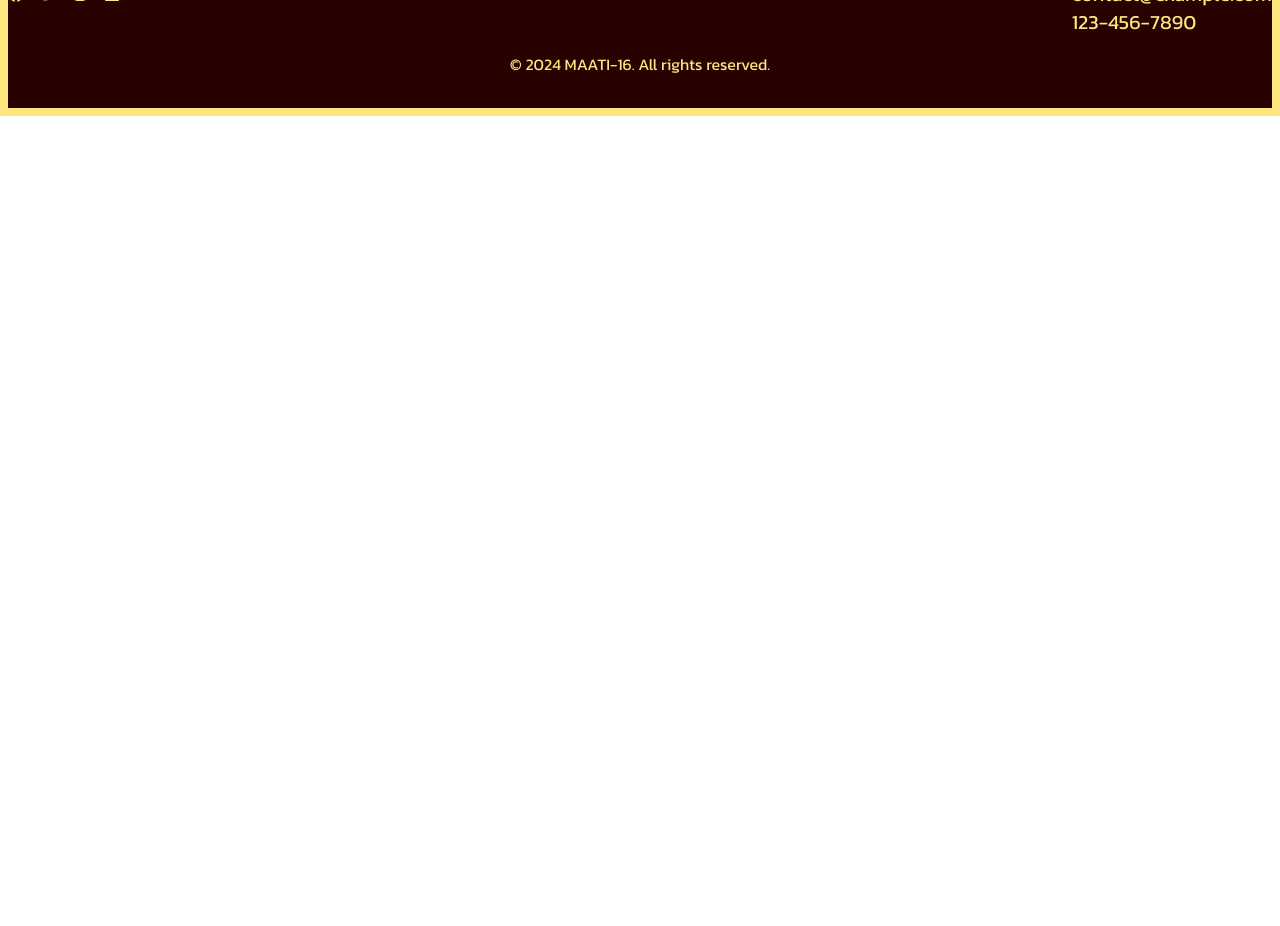
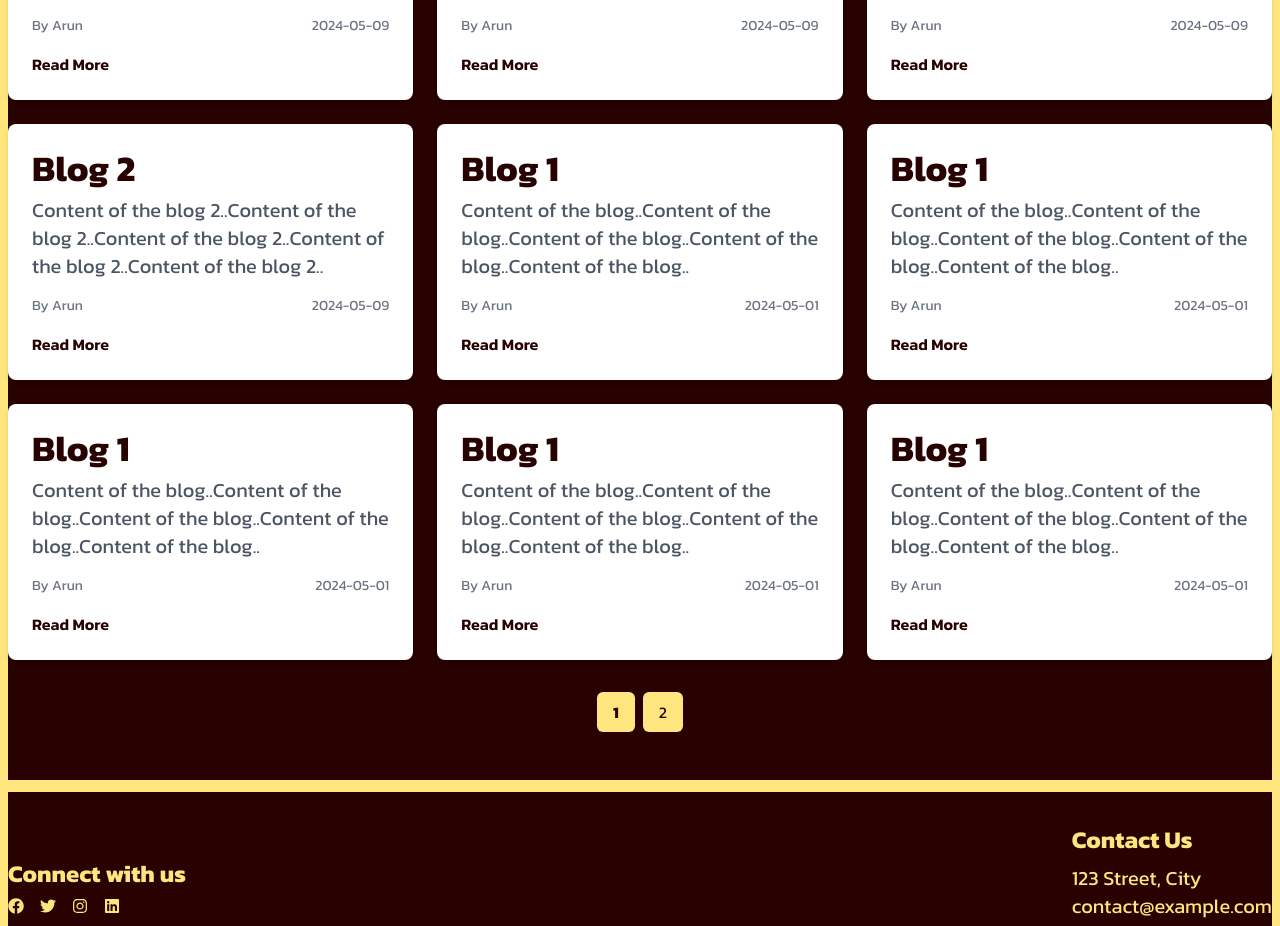
Before and after one commit to arun-j0/Maati-16, a React (Vite) app: page /blogs in a window 1280 px wide. Shown: the part 840-1766 px from the top of the page. Before the commit the page ends 956 px from the top, so only its background shows below. Built offline with nearby package versions, Linux system fonts and the light colour scheme.

Commit message:
worked on work page and blog page

```diff
--- a/src/components/ContactUs.jsx
+++ b/src/components/ContactUs.jsx
@@ -5,20 +5,24 @@ const ContactUsForm = () => {
     <section className="py-12 bg-[#280101] border-b-4 border-[#fee57e] border-8">
       <div className="container mx-auto">
         <h2 className="text-4xl md:text-6xl font-bold text-center text-[#fee57e] mb-8">Contact Us</h2>
-        <form className="flex flex-col max-w-sm mx-auto md:max-w-lg">
-          <div className="flex flex-col mb-6">
-            <label htmlFor="name" className="mb-2 text-[#fee57e] text-2xl md:text-3xl">Name</label>
-            <input type="text" id="name" name="name" placeholder="Your name" className="px-4 py-2 text-[#280101] border-2 border-[#fee57e] rounded-md focus:outline-none focus:border-yellow-600" />
+        <form className="max-w-5xl mx-10 md:mx-auto">
+          <div className="grid grid-cols-1 md:grid-cols-2 gap-x-6 gap-y-8">
+            <div className="flex flex-col">
+              <label htmlFor="name" className="mb-2 text-[#fee57e] text-2xl md:text-3xl">Name</label>
+              <input type="text" id="name" name="name" placeholder="Your name" className="px-4 py-2 text-[#280101] border-2 border-[#fee57e] rounded-md focus:outline-none focus:border-yellow-600" />
+            </div>
+            <div className="flex flex-col">
+              <label htmlFor="email" className="mb-2 text-[#fee57e] text-2xl md:text-3xl">Email</label>
+              <input type="email" id="email" name="email" placeholder="Your email" className="px-4 py-2 text-[#280101] border-2 border-[#fee57e] rounded-md focus:outline-none focus:border-yellow-600" />
+            </div>
           </div>
-          <div className="flex flex-col mb-6">
-            <label htmlFor="email" className="mb-2 text-[#fee57e]  text-2xl md:text-3xl">Email</label>
-            <input type="email" id="email" name="email" placeholder="Your email" className="px-4 py-2 text-[#280101] border-2 border-[#fee57e] rounded-md focus:outline-none focus:border-yellow-600" />
+          <div className="flex flex-col mt-8">
+            <label htmlFor="message" className="mb-2 text-[#fee57e] text-2xl md:text-3xl">Message</label>
+            <textarea id="message" name="message" rows="6" placeholder="Your message" className="px-4 py-2 text-[#280101] border-2 border-[#fee57e] rounded-md focus:outline-none focus:border-yellow-600"></textarea>
           </div>
-          <div className="flex flex-col mb-6">
-            <label htmlFor="message" className="mb-2 text-[#fee57e]  text-2xl md:text-3xl">Message</label>
-            <textarea id="message" name="message" rows="4" placeholder="Your message" className="px-4 py-2 text-[#280101] border-2 border-[#fee57e] rounded-md focus:outline-none focus:border-yellow-600"></textarea>
+          <div className="flex justify-center mt-8">
+            <button type="submit" className="w-full py-3 text-[#280101] transition duration-300 bg-[#fee57e] rounded-md hover:bg-yellow-600 md:w-auto md:py-2 md:px-8">Send Message</button>
           </div>
-          <button type="submit" className="w-full py-3 text-[#280101] transition duration-300 bg-[#fee57e] rounded-md hover:bg-yellow-600">Send Message</button>
         </form>
       </div>
     </section>
--- a/src/components/RecentWorks.jsx
+++ b/src/components/RecentWorks.jsx
@@ -1,4 +1,4 @@
-import React from 'react';
+import React, {useEffect} from 'react';
 import { motion } from 'framer-motion';
 import { Link } from 'react-router-dom';
 
@@ -82,6 +82,10 @@ const projects = [
 const RecentWorks = () => {
   const latestProjects = projects.slice(0, 6); // Get the latest 6 projects
 
+  useEffect(() => {
+    window.scrollTo(0, 0);
+  }, []);
+
   return (
     <section className="py-12 bg-[#280101] border-b-4 border-[#fee57e] border-8">
       <div className="container mx-auto">
--- a/src/pages/BlogDetailPage.jsx
+++ b/src/pages/BlogDetailPage.jsx
@@ -1,8 +1,13 @@
-import React from 'react';
+import React, { useEffect } from 'react';
 import { useParams, Link } from 'react-router-dom';
 import Topbar from '../components/TopBar';
 import Navbar from '../components/NavBar';
 import Footer from '../components/Footer';
+import Slider from 'react-slick';
+import 'slick-carousel/slick/slick.css';
+import 'slick-carousel/slick/slick-theme.css';
+
+const placeholderImage = "https://designshack.net/wp-content/uploads/placeholder-image.png";
 
 const blogs = [
   {
@@ -12,7 +17,7 @@ const blogs = [
     author: "Arun",
     date: "2024-05-01",
     id: 1,
-    image: "blog1.jpg"
+    images: [placeholderImage, placeholderImage, placeholderImage]
   },
   {
     title: "Blog 2",
@@ -21,7 +26,7 @@ const blogs = [
     author: "Arun",
     date: "2024-04-28",
     id: 2,
-    image: "blog2.jpg"
+    images: [placeholderImage]
   },
   // Other blogs
 ];
@@ -34,24 +39,57 @@ const BlogDetailPage = () => {
     return <div>Blog not found</div>;
   }
 
+  const settings = {
+    dots: true,
+    infinite: true,
+    speed: 500,
+    slidesToShow: 1,
+    slidesToScroll: 1,
+    autoplay: true,
+    autoplaySpeed: 2000
+  };
+
+  useEffect(() => {
+    window.scrollTo(0, 0);
+  }, []);
+
   return (
     <>
       <Topbar />
       <Navbar />
       <section className="py-12 bg-[#280101] border-b-4 border-[#fee57e] border-8">
         <div className="container mx-auto">
-          <div className="p-6 mx-auto bg-white rounded-lg shadow-md md:w-2/3 lg:w-1/2">
-            <h1 className="text-3xl md:text-6xl font-bold text-[#280101] mb-4">{blog.title}</h1>
-            {blog.image && (
-              <img src={blog.image} alt={blog.title} className="mb-4 rounded-lg" />
+          <div className="p-6 mx-auto bg-white rounded-lg shadow-md md:w-2/3 lg:w-[80%]">
+            <h1 className="text-3xl md:text-5xl font-bold text-[#280101] mb-8">{blog.title}</h1>
+            {blog.images.length === 1 ? (
+              <div className="flex justify-center mb-8">
+                <img
+                  src={blog.images[0]}
+                  alt={blog.title}
+                  className="object-cover w-[60%] h-auto rounded-lg"
+                />
+              </div>
+            ) : (
+              <div className="flex justify-center mb-4">
+                <Slider {...settings} className='max-w-3xl'>
+                  {blog.images.map((image, index) => (
+                    <div key={index} className="flex justify-center">
+                      <img
+                        src={image}
+                        alt={`Image ${index + 1}`}
+                        className="object-cover w-full h-auto rounded-lg"
+                      />
+                    </div>
+                  ))}
+                </Slider>
+              </div>
             )}
-            <p className="mb-4 text-lg text-gray-600">{blog.content}</p>
+            <p className="mb-4 text-xl font-bold text-gray-600">{blog.content}</p>
             <p className="mb-4 text-lg text-gray-600">{blog.detailedDescription}</p>
             <div className="flex flex-col items-center justify-between text-sm text-gray-500 md:flex-row">
               <span>By {blog.author}</span>
               <span>{blog.date}</span>
             </div>
-            {/* Button to go back to BlogPage */}
             <div className="flex justify-center mt-8">
               <Link to="/blogs" className="bg-[#fee57e] text-[#280101] py-2 px-4 rounded-md font-semibold hover:bg-yellow-600 transition duration-300">
                 Go Back
--- a/src/pages/BlogPage.jsx
+++ b/src/pages/BlogPage.jsx
@@ -1,4 +1,4 @@
-import React, { useState } from 'react';
+import React, { useState,useEffect } from 'react';
 import { motion } from 'framer-motion';
 import { FiSearch } from 'react-icons/fi';
 import { IoMdClose } from 'react-icons/io';
@@ -22,14 +22,101 @@ const blogs = [
     date: "2024-05-09",
     id: 2,
   },
+  {
+    title: "Blog 1",
+    content: "Content of the blog..Content of the blog..Content of the blog..Content of the blog..Content of the blog..",
+    author: "Arun",
+    date: "2024-05-01",
+    id: 1,
+  },
+  {
+    title: "Blog 2",
+    content: "Content of the blog 2..Content of the blog 2..Content of the blog 2..Content of the blog 2..Content of the blog 2..",
+    author: "Arun",
+    date: "2024-05-09",
+    id: 2,
+  },
+  {
+    title: "Blog 1",
+    content: "Content of the blog..Content of the blog..Content of the blog..Content of the blog..Content of the blog..",
+    author: "Arun",
+    date: "2024-05-01",
+    id: 1,
+  },
+  {
+    title: "Blog 2",
+    content: "Content of the blog 2..Content of the blog 2..Content of the blog 2..Content of the blog 2..Content of the blog 2..",
+    author: "Arun",
+    date: "2024-05-09",
+    id: 2,
+  },
+  {
+    title: "Blog 1",
+    content: "Content of the blog..Content of the blog..Content of the blog..Content of the blog..Content of the blog..",
+    author: "Arun",
+    date: "2024-05-01",
+    id: 1,
+  },
+  {
+    title: "Blog 2",
+    content: "Content of the blog 2..Content of the blog 2..Content of the blog 2..Content of the blog 2..Content of the blog 2..",
+    author: "Arun",
+    date: "2024-05-09",
+    id: 2,
+  },
+  {
+    title: "Blog 1",
+    content: "Content of the blog..Content of the blog..Content of the blog..Content of the blog..Content of the blog..",
+    author: "Arun",
+    date: "2024-05-01",
+    id: 1,
+  },
+  {
+    title: "Blog 2",
+    content: "Content of the blog 2..Content of the blog 2..Content of the blog 2..Content of the blog 2..Content of the blog 2..",
+    author: "Arun",
+    date: "2024-05-09",
+    id: 2,
+  },
+  {
+    title: "Blog 1",
+    content: "Content of the blog..Content of the blog..Content of the blog..Content of the blog..Content of the blog..",
+    author: "Arun",
+    date: "2024-05-01",
+    id: 1,
+  },
+  {
+    title: "Blog 2",
+    content: "Content of the blog 2..Content of the blog 2..Content of the blog 2..Content of the blog 2..Content of the blog 2..",
+    author: "Arun",
+    date: "2024-05-09",
+    id: 2,
+  },
+  {
+    title: "Blog 1",
+    content: "Content of the blog..Content of the blog..Content of the blog..Content of the blog..Content of the blog..",
+    author: "Arun",
+    date: "2024-05-01",
+    id: 1,
+  },
+  {
+    title: "Blog 2",
+    content: "Content of the blog 2..Content of the blog 2..Content of the blog 2..Content of the blog 2..Content of the blog 2..",
+    author: "Arun",
+    date: "2024-05-09",
+    id: 2,
+  },
   // Add other blogs
 ];
+
 
 const BlogPage = () => {
   const [searchQuery, setSearchQuery] = useState('');
   const [currentPage, setCurrentPage] = useState(1);
   const blogsPerPage = 12;
-
+  useEffect(() => {
+    window.scrollTo(0, 0);
+  }, []);
   const filteredBlogs = blogs.filter(blog => {
     return (
       blog.title.toLowerCase().includes(searchQuery.toLowerCase()) ||
@@ -98,7 +185,9 @@ const BlogPage = () => {
           {filteredBlogs.length > blogsPerPage && (
             <div className="flex justify-center mt-8">
               {[...Array(Math.ceil(filteredBlogs.length / blogsPerPage))].map((_, index) => (
-                <button key={index} onClick={() => paginate(index + 1)} className={`mx-1 px-4 py-2 bg-[#fee57e] text-[#280101] rounded-md hover:bg-yellow-600 transition duration-300 ${currentPage === index + 1 ? 'font-bold' : ''}`}>
+                <button key={index}
+                onClick={() => {paginate(index + 1),window.scrollTo({ top: 0, behavior: 'smooth' });}}
+                className={`mx-1 px-4 py-2 bg-[#fee57e] text-[#280101] rounded-md hover:bg-yellow-600 transition duration-300 ${currentPage === index + 1 ? 'font-bold' : ''}`}>
                   {index + 1}
                 </button>
               ))}
--- a/src/pages/DetailedWorkPage.jsx
+++ b/src/pages/DetailedWorkPage.jsx
@@ -1,4 +1,4 @@
-import React from 'react';
+import React,{useEffect} from 'react';
 import { Link, useParams } from 'react-router-dom';
 import Topbar from '../components/TopBar';
 import Navbar from '../components/NavBar';
@@ -46,26 +46,28 @@ const DetailedProjectPage = () => {
     autoplay: true,
     autoplaySpeed: 2000
   };
-
+  useEffect(() => {
+    window.scrollTo(0, 0);
+  }, []);
   return (
     <>
       <Topbar />
       <Navbar />
       <section className="py-12 bg-[#280101] border-b-4 border-[#fee57e] border-8">
         <div className="container mx-auto">
-          <div className="p-6 mx-auto bg-white rounded-lg shadow-md md:w-2/3 lg:w-[80%]">
+          <div className="p-6 mx-auto bg-white rounded-lg shadow-md lg:w-[80%]">
             <h1 className="text-3xl md:text-5xl font-bold text-[#280101] mb-8">{project.title}</h1>
             {project.images.length === 1 ? (
               <div className="flex justify-center mb-8">
                 <img
                   src={project.images[0]}
                   alt={project.title}
-                  className="object-cover w-full h-auto rounded-lg" // Set height to auto to maintain aspect ratio
+                  className="object-cover w-[60%] h-auto rounded-lg" // Set height to auto to maintain aspect ratio
                 />
               </div>
             ) : (
               <div className="flex justify-center mb-4"> {/* Centering slider horizontally */}
-                <Slider {...settings} className='max-w-3xl'> {/* Set maximum width for slider */}
+                <Slider {...settings} className='max-w-sm sm:max-w-md md:max-w-3xl'> {/* Set maximum width for slider */}
                   {project.images.map((image, index) => (
                     <div key={index} className="flex justify-center">
                       <img
--- a/src/pages/HomePage.jsx
+++ b/src/pages/HomePage.jsx
@@ -1,5 +1,4 @@
-import React from 'react'
-
+import React,{useEffect} from 'react'
 import ContactUsForm from "../components/ContactUs";
 import Footer from "../components/Footer";
 import HeroSection from "../components/Hero";
@@ -11,6 +10,9 @@ import RecentWorks from "../components/RecentWorks";
 import TopBar from "../components/TopBar";
 
 function HomePage() {
+  useEffect(() => {
+    window.scrollTo(0, 0);
+  }, []);
   return (
     <>
       <TopBar/>
--- a/src/pages/WorkPage.jsx
+++ b/src/pages/WorkPage.jsx
@@ -1,11 +1,11 @@
-import React, { useState } from 'react';
+import React, { useState, useEffect} from 'react';
 import { motion } from 'framer-motion';
 import { Link } from 'react-router-dom';
 import Topbar from '../components/TopBar';
 import Navbar from '../components/NavBar';
 import Footer from '../components/Footer';
 import { FiSearch } from 'react-icons/fi';
-
+import { IoMdClose } from 'react-icons/io';
 const placeholderImage = "https://designshack.net/wp-content/uploads/placeholder-image.png";
 
 const projects = [
@@ -83,6 +83,7 @@ const projects = [
   },
 ];
 
+
 const WorkPage = () => {
   const [searchQuery, setSearchQuery] = useState('');
   const [currentPage, setCurrentPage] = useState(1);
@@ -106,6 +107,9 @@ const WorkPage = () => {
   );
 
   const paginate = (pageNumber) => setCurrentPage(pageNumber);
+  useEffect(() => {
+    window.scrollTo(0, 0);
+  }, []);
 
   return (
     <>
@@ -121,8 +125,17 @@ const WorkPage = () => {
     value={searchQuery}
     onChange={(e) => setSearchQuery(e.target.value)}
     placeholder="Search by project name or date (YYYY-MM-DD)"
-              className="w-full py-3 pl-4 pr-12 border-2 border-[#fee57e] rounded-full text-gray-900 focus:outline-none focus:border-yellow-600"
+    className="w-full py-3 pl-10 pr-12 border-2 border-[#fee57e] rounded-full text-gray-900 focus:outline-none focus:border-yellow-600"
   />
+  <FiSearch className="absolute text-gray-500 transform -translate-y-1/2 top-1/2 left-4" />
+  {searchQuery && (
+    <button
+      onClick={() => setSearchQuery('')}
+      className="absolute text-gray-500 transform -translate-y-1/2 top-1/2 right-4"
+    >
+      <IoMdClose />
+    </button>
+  )}
 </div>
 
           <div className="grid grid-cols-1 gap-6 md:grid-cols-2 lg:grid-cols-3">
@@ -156,7 +169,14 @@ const WorkPage = () => {
           {sortedProjects.length > projectsPerPage && (
   <div className="flex justify-center mt-8">
     {[...Array(pageCount)].map((_, index) => (
-                <button key={index} onClick={() => paginate(index + 1)} className={`mx-1 px-4 py-2 bg-[#fee57e] text-[#280101] rounded-md hover:bg-yellow-600 transition duration-300 ${currentPage === index + 1 ? 'font-bold' : ''}`}>
+      <button
+        key={index}
+        onClick={() => {
+          paginate(index + 1);
+          window.scrollTo({ top: 0, behavior: 'smooth' }); // Scroll to the top
+        }}
+        className={`mx-1 px-4 py-2 bg-[#fee57e] text-[#280101] rounded-md hover:bg-yellow-600 transition duration-300 ${currentPage === index + 1 ? 'font-bold' : ''}`}
+      >
         {index + 1}
       </button>
     ))}
```
Lines whose indentation alone changed are shown as unchanged.
